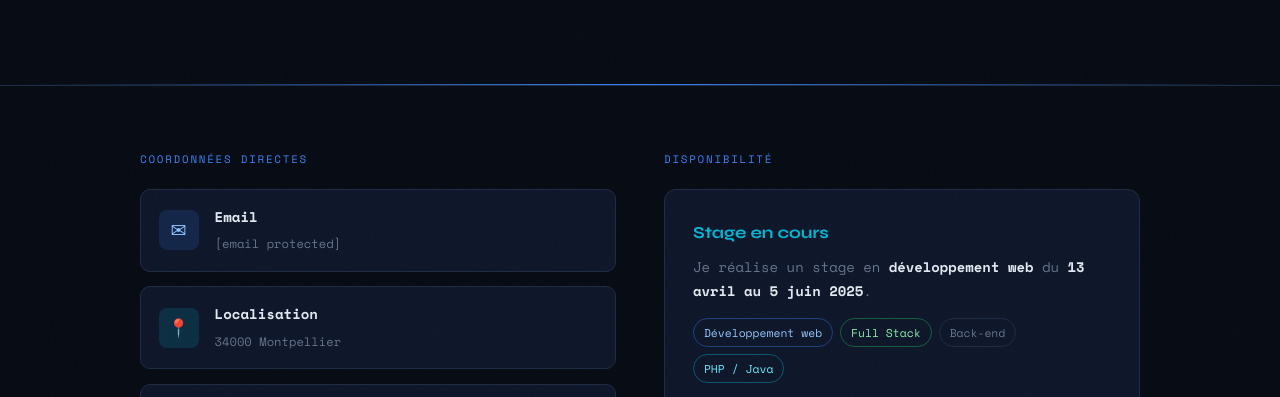
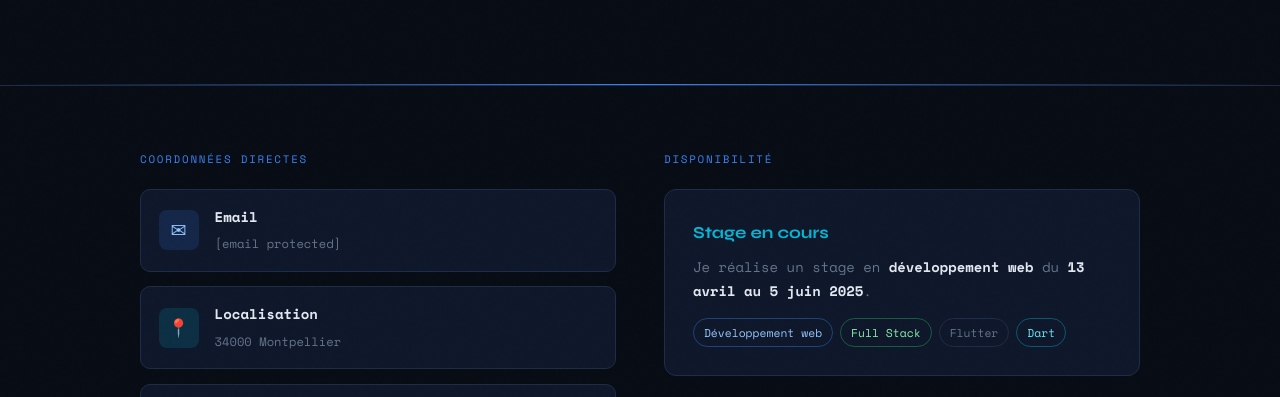
Before and after one commit to bouakeli/portfolio, a plain HTML site: page contact.html in a window 1280 px wide. Shown: the part 326-723 px from the top of the page. Drawn offline with nearby package versions, Linux system fonts and the light colour scheme.

Commit message:
Update contact.html

```diff
--- a/contact.html
+++ b/contact.html
@@ -106,8 +106,8 @@
             <div class="tags">
               <span class="tag blue">Développement web</span>
               <span class="tag green">Full Stack</span>
-              <span class="tag">Back-end</span>
-              <span class="tag cyan">PHP / Java</span>
+              <span class="tag">Flutter</span>
+              <span class="tag cyan">Dart</span>
             </div>
           </div>
 
```
